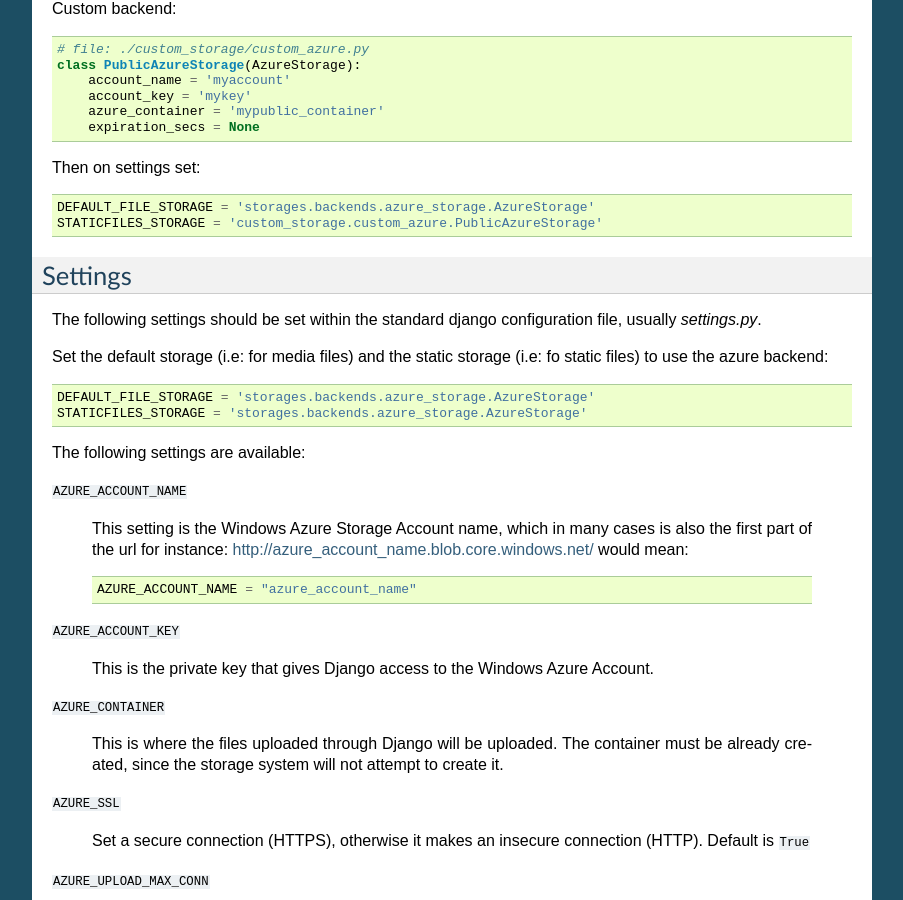
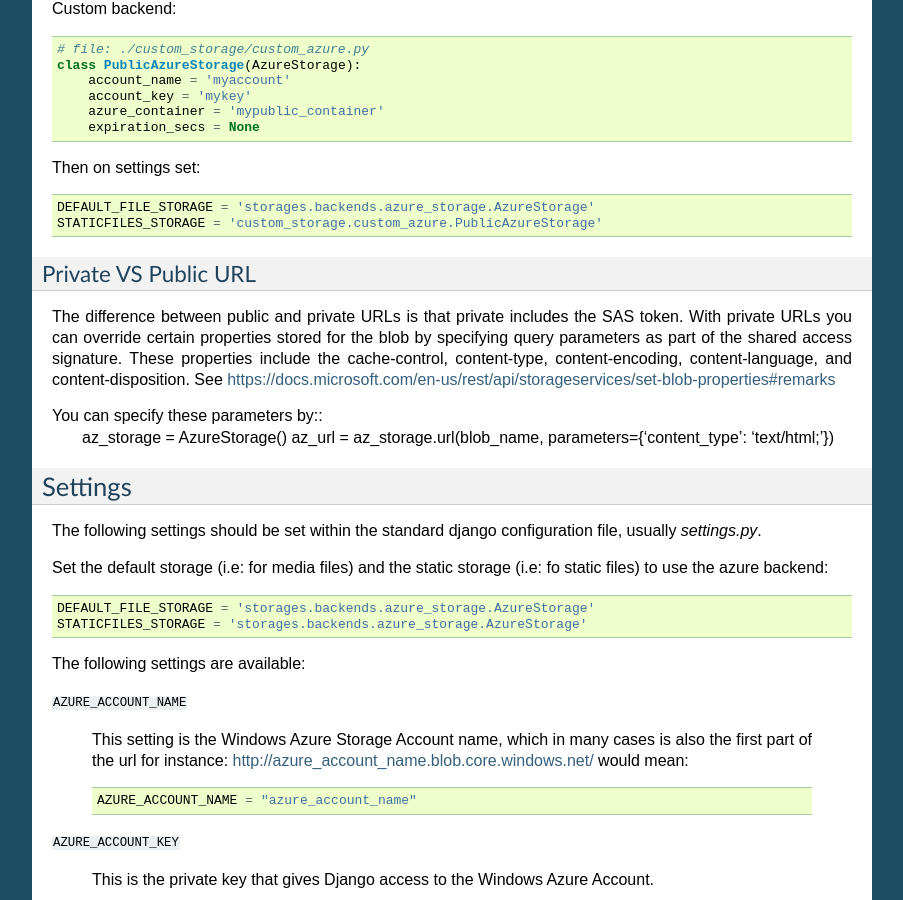
Before and after one commit to jschneier/django-storages, a Sphinx documentation site: the page built from docs/backends/azure.rst, in a window 1280 px wide and 900 px high, scrolled down 821 px. Shown: the whole window, without its empty margins (198-1101 px from the left). Built offline with Sphinx 7.4.7, drawn with Linux system fonts in a browser that asks for light colours; some of the changed text lies outside the part shown.

Commit message:
[azure] Add `parameters` kwarg to `storage.url` (#1071)
It enables using kwargs, such as `content_type` https://github.com/Azure/azure-sdk-for-python/blob/main/sdk/storage/azure-storage-blob/azure/storage/blob/_shared_access_signature.py#L482-L574

```diff
--- a/docs/backends/azure.rst
+++ b/docs/backends/azure.rst
@@ -60,6 +60,20 @@ Then on settings set::
 
     DEFAULT_FILE_STORAGE = 'storages.backends.azure_storage.AzureStorage'
     STATICFILES_STORAGE = 'custom_storage.custom_azure.PublicAzureStorage'
+
++++++++++++++++++++++
+Private VS Public URL
++++++++++++++++++++++
+
+The difference between public and private URLs is that private includes the SAS token.
+With private URLs you can override certain properties stored for the blob by specifying
+query parameters as part of the shared access signature. These properties include the
+cache-control, content-type, content-encoding, content-language, and content-disposition.
+See https://docs.microsoft.com/en-us/rest/api/storageservices/set-blob-properties#remarks
+
+You can specify these parameters by::
+    az_storage = AzureStorage()
+    az_url = az_storage.url(blob_name, parameters={'content_type': 'text/html;'})
 
 
 Settings
```
Also changed, not shown: 1 other file.
